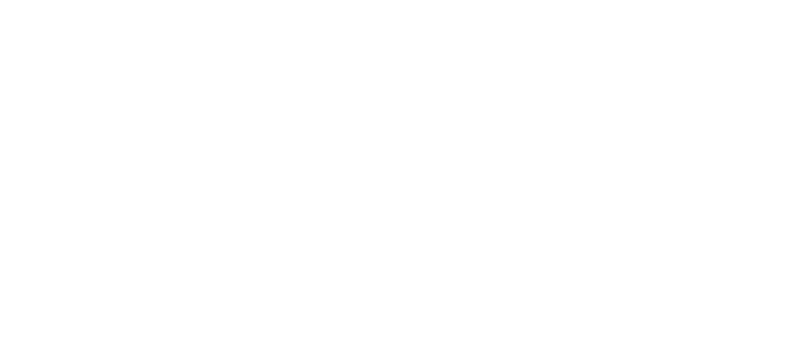
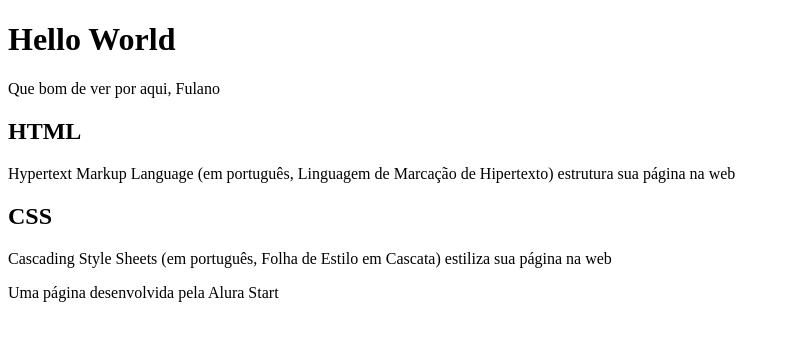
Before and after one commit to PauloCipas/Hello-World, a plain HTML site: page index.html in a window 1280 px wide. Shown: the whole page, without its empty margins (0-790 px from the left). Drawn offline with Linux system fonts and the light colour scheme.

Commit message:
Página com texto

```diff
--- a/index.html
+++ b/index.html
@@ -6,6 +6,25 @@
     <title>Hello World</title>
 </head>
 <body>
+    <header>
+        <h1>Hello World</h1>
+        <p>Que bom de ver por aqui, Fulano</p>
+
+    </header>
+
+    <section>
+        <h2>HTML</h2>
+        <p>Hypertext Markup Language (em português, Linguagem de Marcação de Hipertexto) estrutura sua página na web</p>
+
+       <h2>CSS</h2>
+       <p>Cascading Style Sheets (em português, Folha de Estilo em Cascata) estiliza sua página na web</p>
+
+    </section>
+
+    <footer>
+       <p> Uma página desenvolvida pela Alura Start</p>
+
+    </footer>
 
 </body>
 </html>
```
